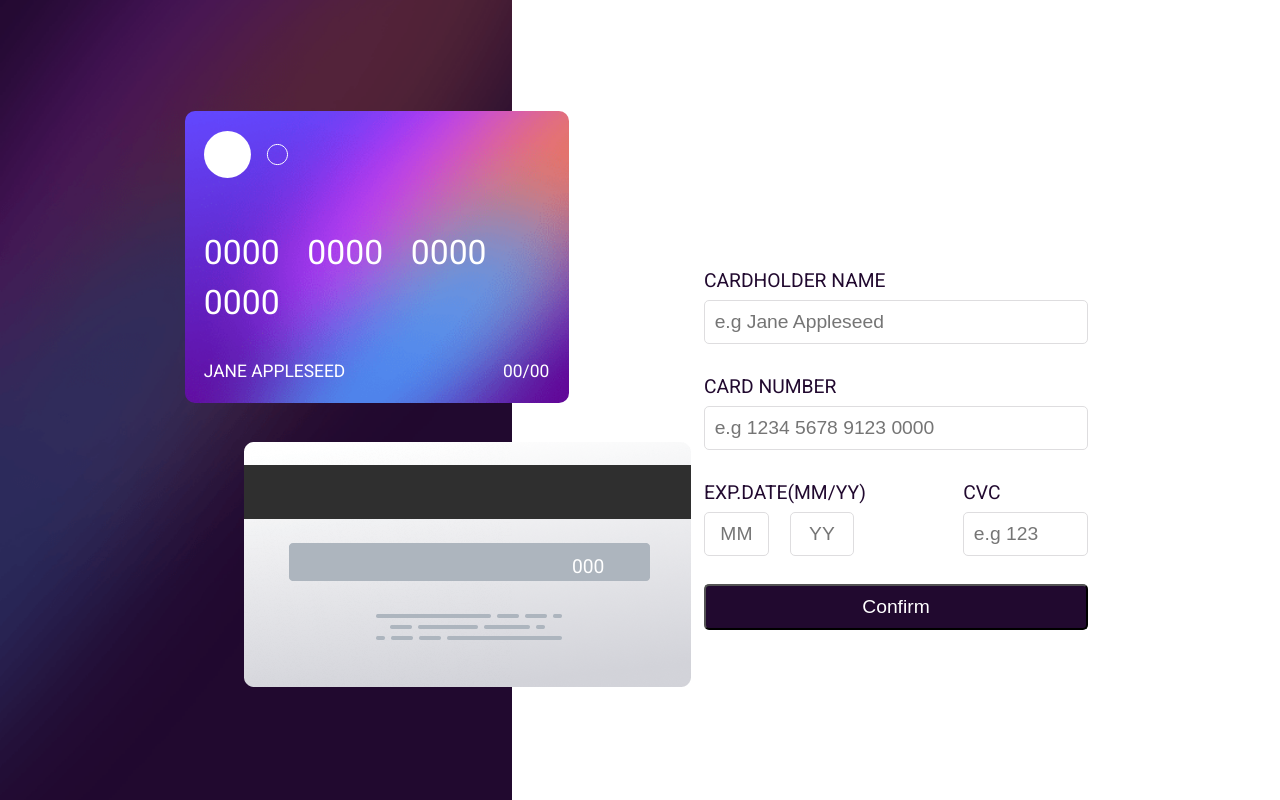
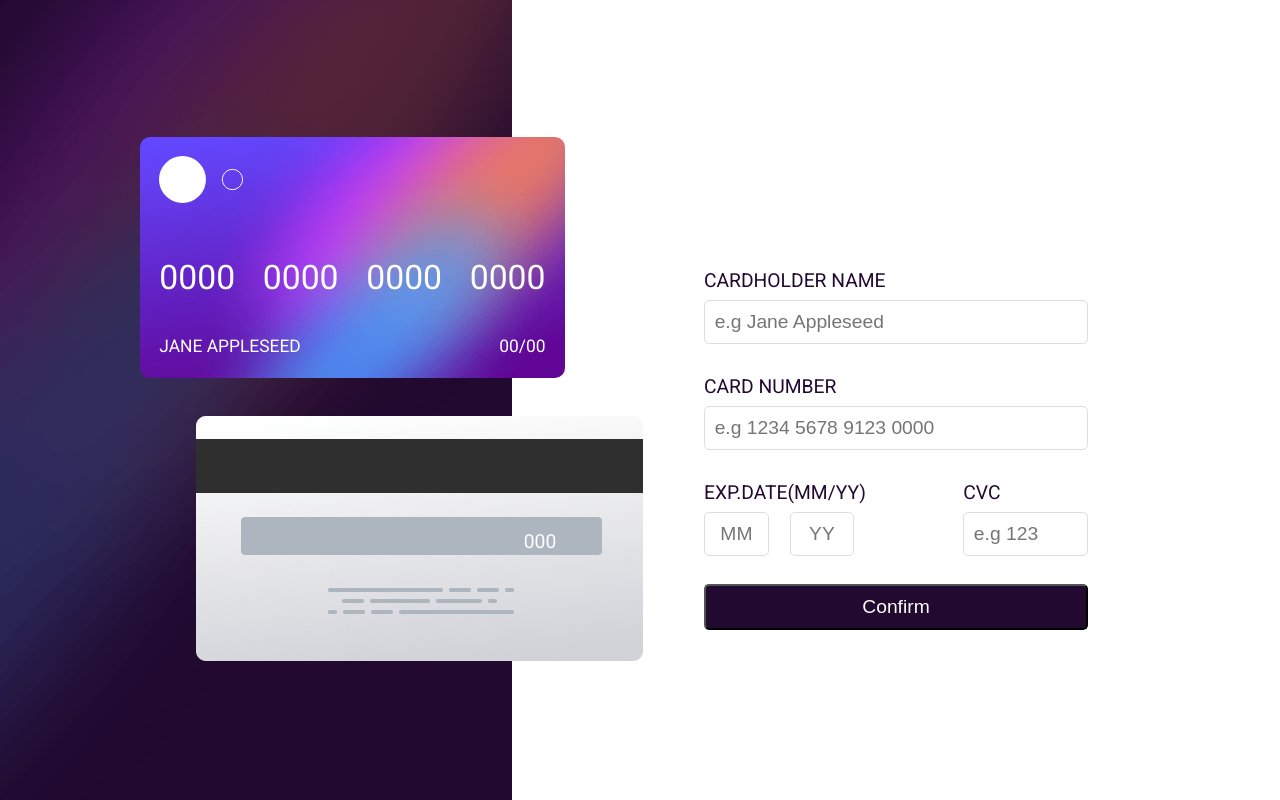
Before and after one commit to Rasheedatj/payment-card, a plain HTML site: page index.html in a window 1280 px wide. Drawn offline with Linux system fonts and the light colour scheme.

Commit message:
adjust card widtg

```diff
--- a/scss/main.scss
+++ b/scss/main.scss
@@ -33,8 +33,7 @@ body{
 
         .gradient-card{
             position: relative;
-            width: 75%;
-            margin-right: -25rem;
+            margin-right: -20rem;
             z-index: 100;
             background: url(../../dist/images/bg-card-front.png) no-repeat center center/ cover;
             border-radius: 10px;
@@ -73,7 +72,7 @@ body{
         }
 
         .monochrome-card{
-            margin-right: -40rem;
+            margin-right: -30rem;
             position: relative;
             z-index: 10;
             width: 80%;
```
Also changed, not shown: dist/css/main.css, 1 other file.
